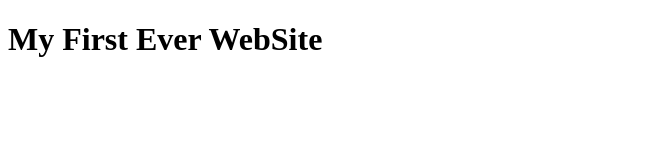
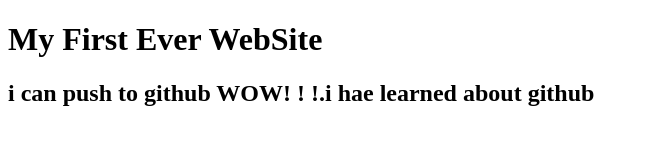
Before and after one commit to shakib238/My-First-Website, a plain HTML site: page index.html in a window 1280 px wide. Shown: the whole page, without its empty margins (0-649 px from the left). Drawn offline with Linux system fonts and the light colour scheme.

Commit message:
learned github push

```diff
--- a/index.html
+++ b/index.html
@@ -8,7 +8,7 @@
 <body>
  <h1>
 My First Ever WebSite</h1>
-
+<h2>i can push to github WOW! ! !.i hae learned about github</h2>
 
 </body>
 </html>
```
